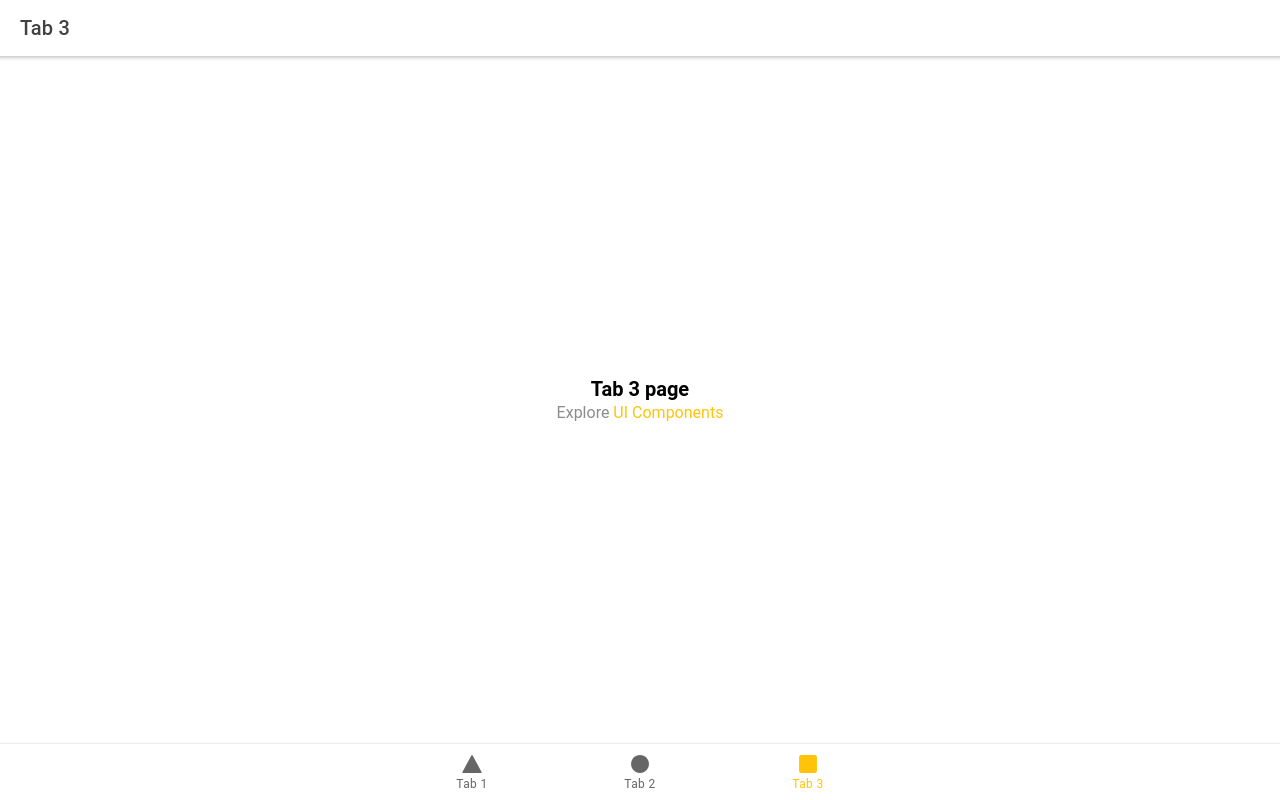
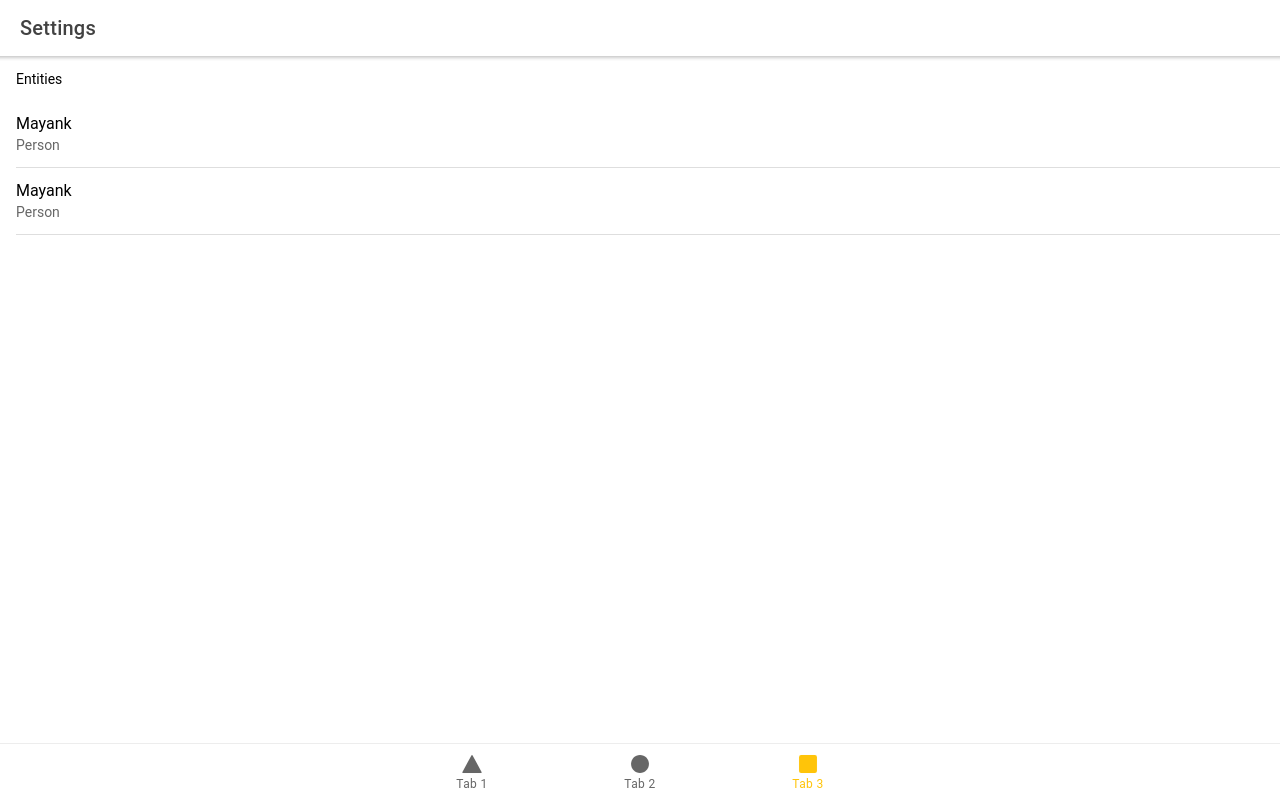
Before and after one commit to mayankgandhi/life-book, a React (Create React App) app: page /tab3 in a window 1280 px wide. Built offline with nearby package versions, Linux system fonts and the light colour scheme.

Commit message:
added Tab3 Entities

```diff
--- a/package.json
+++ b/package.json
@@ -15,12 +15,14 @@
     "@types/react-dom": "^16.9.10",
     "@types/react-router": "^5.1.11",
     "@types/react-router-dom": "^5.1.7",
+    "inversify": "^5.0.5",
     "ionicons": "^5.4.0",
     "react": "^17.0.1",
     "react-dom": "^17.0.1",
     "react-router": "^5.2.0",
     "react-router-dom": "^5.2.0",
     "react-scripts": "4.0.2",
+    "reflect-metadata": "^0.1.13",
     "typescript": "^4.1.3",
     "web-vitals": "^0.2.4",
     "workbox-background-sync": "^5.1.4",
--- /dev/null
+++ b/src/components/EntityContainer.tsx
@@ -0,0 +1,28 @@
+import { IonContent, IonHeader, IonItem, IonLabel, IonList, IonListHeader, IonPage, IonTitle, IonToolbar } from '@ionic/react';
+import { EntityModel } from '../models/EntityModel';
+
+interface EntityContainerProps {
+  entities: EntityModel[];
+}
+
+const EntityContainer: React.FC<EntityContainerProps> = ({ entities }) => {
+  return (
+   <IonContent>
+    <IonListHeader>
+      <IonLabel>Entities</IonLabel>
+    </IonListHeader>
+       {/* List of Entities */}
+       {entities.map((entity, index) => (
+           <IonItem>
+               <IonLabel>
+                   <h2>{entity.name}</h2>
+                    <p>{entity.type}</p>
+               </IonLabel>
+           </IonItem>
+       ))
+    }
+   </IonContent>
+  );
+};
+
+export default EntityContainer;
--- /dev/null
+++ b/src/models/EntityModel.tsx
@@ -0,0 +1,14 @@
+
+export enum EntityType{
+    Person="Person",
+    Home="Home",
+    Business="Business"
+}
+
+export class EntityModel {
+    constructor(
+        public _id: string,
+        public name: string,
+        public type: EntityType
+    ) {}
+}
--- a/src/pages/Tab2.tsx
+++ b/src/pages/Tab2.tsx
@@ -1,4 +1,4 @@
-import { IonContent, IonHeader, IonPage, IonTitle, IonToolbar } from '@ionic/react';
+import { IonContent, IonHeader, IonPage, IonTitle, IonToolbar, IonList, IonLabel, IonListHeader, IonItem } from '@ionic/react';
 import ExploreContainer from '../components/ExploreContainer';
 import './Tab2.css';
 
@@ -7,7 +7,7 @@ const Tab2: React.FC = () => {
     <IonPage>
       <IonHeader>
         <IonToolbar>
-          <IonTitle>Tab 2</IonTitle>
+          <IonTitle>Billers</IonTitle>
         </IonToolbar>
       </IonHeader>
       <IonContent fullscreen>
--- a/src/pages/Tab3.tsx
+++ b/src/pages/Tab3.tsx
@@ -1,5 +1,8 @@
-import { IonContent, IonHeader, IonPage, IonTitle, IonToolbar } from '@ionic/react';
+import { IonContent, IonHeader, IonItem, IonLabel, IonList, IonListHeader, IonPage, IonTitle, IonToolbar } from '@ionic/react';
+import EntityContainer from '../components/EntityContainer';
 import ExploreContainer from '../components/ExploreContainer';
+import { EntityModel, EntityType } from '../models/EntityModel';
+import { EntityService } from '../providers/EntityService';
 import './Tab3.css';
 
 const Tab3: React.FC = () => {
@@ -7,7 +10,7 @@ const Tab3: React.FC = () => {
     <IonPage>
       <IonHeader>
         <IonToolbar>
-          <IonTitle>Tab 3</IonTitle>
+          <IonTitle>Settings</IonTitle>
         </IonToolbar>
       </IonHeader>
       <IonContent fullscreen>
@@ -16,7 +19,11 @@ const Tab3: React.FC = () => {
             <IonTitle size="large">Tab 3</IonTitle>
           </IonToolbar>
         </IonHeader>
-        <ExploreContainer name="Tab 3 page" />
+        <EntityContainer entities={ new Array(
+      new EntityModel("1","Mayank",EntityType.Person),
+      new EntityModel("2","Mayank",EntityType.Person)
+  )
+  }/>
       </IonContent>
     </IonPage>
   );
--- /dev/null
+++ b/src/providers/EntityService.tsx
@@ -0,0 +1,7 @@
+import { EntityModel } from "../models/EntityModel";
+
+export class EntityService {
+    constructor(
+        public entities: Array<EntityModel>
+    ) {}
+}
--- a/tsconfig.json
+++ b/tsconfig.json
@@ -2,10 +2,14 @@
   "compilerOptions": {
     "target": "es5",
     "lib": [
+      "es6",
       "dom",
       "dom.iterable",
       "esnext"
     ],
+    "types": ["reflect-metadata"],
+    "experimentalDecorators": true,
+    "emitDecoratorMetadata": true,
     "allowJs": true,
     "skipLibCheck": true,
     "esModuleInterop": true,
```
Also changed, not shown: 1 other file (tests, documents, lock files or other folders).
